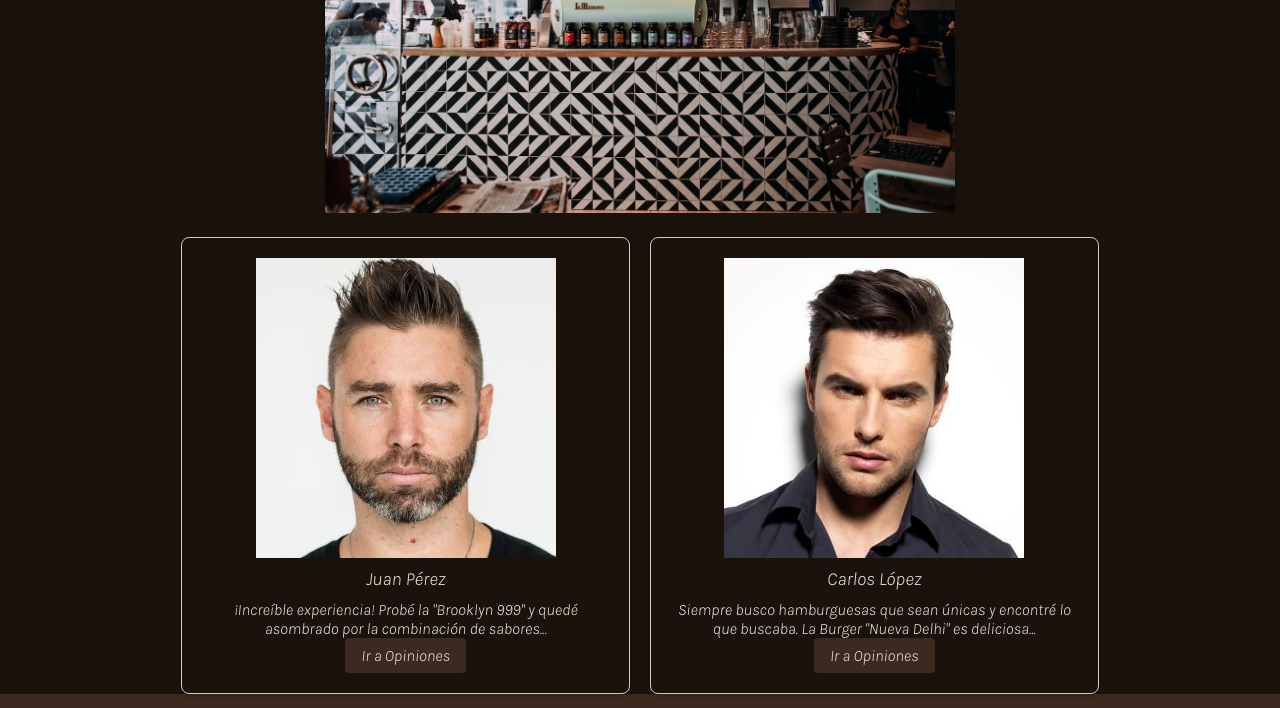
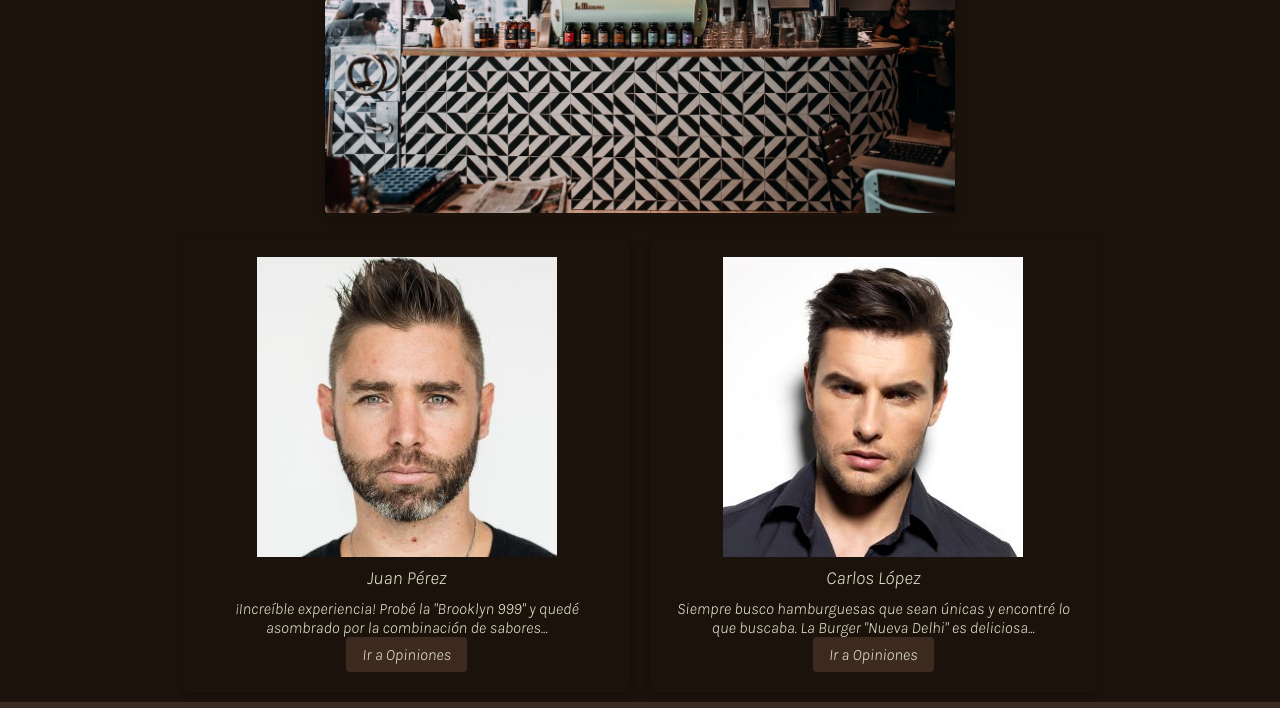
Before and after one commit to santicoper/ProyectoFinalCopertino, a website: page index.html in a window 1280 px wide. Shown: the part 2185-2893 px from the top of the page. Drawn offline with Linux system fonts and the light colour scheme.

```diff
--- a/scss/views/_home.scss
+++ b/scss/views/_home.scss
@@ -100,12 +100,12 @@
     gap: 20px;
     justify-content: center;
     align-items: flex-start;
+    padding-bottom: 10px;
 }
 
 .Opinion-Home {
     flex: 0 0 calc(33.33% - 20px);
     min-width: 250px;
-    border: 1px solid #ccc;
     padding: 20px;
     border-radius: 8px;
     box-shadow: 0px 2px 6px rgba(0, 0, 0, 0.2);
```
Also changed, not shown: css/style.css.
